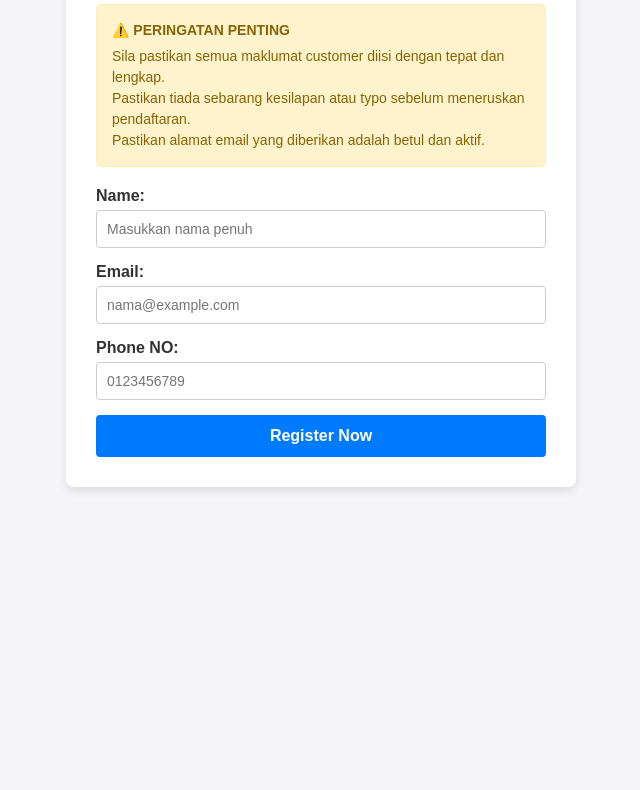
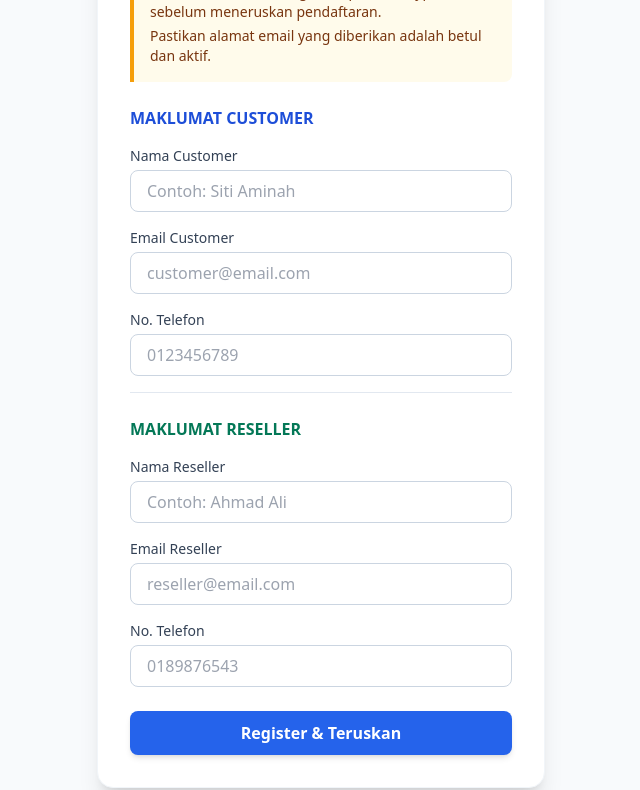
Before and after one commit to bijakdigital21-lang/Register-Form, a plain HTML site: page index.html in a window 1280 px wide. Shown: the part 223-1013 px from the top of the page, without its empty margins (319-959 px from the left). Before the commit the page ends 840 px from the top, so only its background shows below. Drawn offline with nearby package versions, Linux system fonts and the light colour scheme.

Commit message:
Update index.html

```diff
--- a/index.html
+++ b/index.html
@@ -3,115 +3,17 @@
 <head>
     <meta charset="UTF-8">
     <meta name="viewport" content="width=device-width, initial-scale=1.0">
-    <title>Customer Registration</title>
-    <style>
-        body {
-            font-family: Arial, sans-serif;
-            background-color: #f4f4f9;
-            margin: 0;
-            padding: 20px;
-            display: flex;
-            justify-content: center;
-            align-items: center;
-            min-height: 100vh;
-        }
-        .container {
-            background: #ffffff;
-            padding: 30px;
-            border-radius: 8px;
-            box-shadow: 0 4px 10px rgba(0, 0, 0, 0.1);
-            width: 100%;
-            max-width: 450px;
-        }
-        .warning-box {
-            background-color: #fff3cd;
-            color: #856404;
-            border: 1px solid #ffeeba;
-            padding: 15px;
-            border-radius: 5px;
-            margin-bottom: 20px;
-            font-size: 14px;
-            line-height: 1.5;
-        }
-        .warning-box strong {
-            display: block;
-            margin-bottom: 5px;
-        }
-        .form-group {
-            margin-bottom: 15px;
-        }
-        .form-group label {
-            display: block;
-            margin-bottom: 5px;
-            font-weight: bold;
-            color: #333;
-        }
-        .form-group input {
-            width: 100%;
-            padding: 10px;
-            border: 1px solid #ccc;
-            border-radius: 4px;
-            box-sizing: border-box;
-            font-size: 14px;
-        }
-        .btn-register {
-            background-color: #007bff;
-            color: white;
-            border: none;
-            padding: 12px;
-            width: 100%;
-            border-radius: 4px;
-            font-size: 16px;
-            cursor: pointer;
-            font-weight: bold;
-            transition: background-color 0.2s;
-        }
-        .btn-register:hover {
-            background-color: #0056b3;
-        }
-    </style>
-</head>
-<body>
+    <title>Pendaftaran Pantas - Bijak Belajar</title>
+    <!-- Menggunakan Tailwind CSS untuk rekaan moden -->
+    <script src="https://cdn.tailwindcss.com"></script>
 
-    <div class="container">
-        <h2>Customer Registration</h2>
-
-        <!-- Nota Peringatan -->
-        <div class="warning-box">
-            <strong>⚠️ PERINGATAN PENTING</strong>
-            Sila pastikan semua maklumat customer diisi dengan tepat dan lengkap.<br>
-            Pastikan tiada sebarang kesilapan atau typo sebelum meneruskan pendaftaran.<br>
-            Pastikan alamat email yang diberikan adalah betul dan aktif.
-        </div>
-
-        <!-- Form Pendaftaran -->
-        <form id="registrationForm">
-            <div class="form-group">
-                <label for="name">Name:</label>
-                <input type="text" id="name" required placeholder="Masukkan nama penuh">
-            </div>
-
-            <div class="form-group">
-                <label for="email">Email:</label>
-                <input type="email" id="email" required placeholder="nama@example.com">
-            </div>
-
-            <div class="form-group">
-                <label for="phone">Phone NO:</label>
-                <input type="tel" id="phone" required placeholder="0123456789">
-            </div>
-
-            <button type="submit" class="btn-register" id="submitBtn">Register Now</button>
-        </form>
-    </div>
-
-    <!-- Firebase SDK -->
+    <!-- Firebase SDK (Modular v10) -->
     <script type="module">
         import { initializeApp } from "https://www.gstatic.com/firebasejs/10.8.0/firebase-app.js";
         import { getAuth, createUserWithEmailAndPassword } from "https://www.gstatic.com/firebasejs/10.8.0/firebase-auth.js";
         import { getDatabase, ref, set } from "https://www.gstatic.com/firebasejs/10.8.0/firebase-database.js";
 
-        // Konfigurasi Firebase anda
+        // Firebase Config Anda[cite: 1]
         const firebaseConfig = {
             apiKey: "AIzaSyDXc06B8WLtqjkG0aScBHrd3L3M-n_5okc",
             authDomain: "grammar-hub-6af80.firebaseapp.com",
@@ -127,39 +29,129 @@
         const auth = getAuth(app);
         const db = getDatabase(app);
 
-        const form = document.getElementById('registrationForm');
-        const submitBtn = document.getElementById('submitBtn');
+        // Letakkan fungsi handleRegister dalam skop global supaya boleh diakses oleh onsubmit form
+        window.handleRegister = async function(event) {
+            // Halang borang daripada 'submit' cara biasa
+            event.preventDefault();
 
-        form.addEventListener('submit', async (e) => {
-            e.preventDefault();
+            // Ambil data customer
+            const custNama = document.getElementById('cust_nama').value;
+            const custEmail = document.getElementById('cust_email').value;
+            const custNofon = document.getElementById('cust_nofon').value;
+            const defaultPassword = "GH548257af";
 
-            const name = document.getElementById('name').value.trim();
-            const email = document.getElementById('email').value.trim();
-            const phone = document.getElementById('phone').value.trim();
-            const defaultPassword = 'GH548257af';
-
-            submitBtn.disabled = true;
-            submitBtn.textContent = 'Processing...';
+            // Ambil data reseller untuk dibawa ke page BCL nanti
+            const resellerNama = document.getElementById('reseller_nama').value;
+            const resellerEmail = document.getElementById('reseller_email').value;
+            const resellerNofon = document.getElementById('reseller_nofon').value;
 
             try {
-                // Cuba daftar akaun dalam Firebase Auth & Database
-                const userCredential = await createUserWithEmailAndPassword(auth, email, defaultPassword);
+                // 1. Create User di Firebase Authentication menggunakan emel customer
+                const userCredential = await createUserWithEmailAndPassword(auth, custEmail, defaultPassword);
                 const user = userCredential.user;
 
-                await set(ref(db, 'customers/' + user.uid), {
-                    name: name,
-                    email: email,
-                    phone: phone,
+                // 2. Simpan maklumat tambahan customer dalam Firebase Realtime Database
+                await set(ref(db, 'users/' + user.uid), {
+                    nama: custNama,
+                    email: custEmail,
+                    nofon: custNofon,
+                    reseller_rujukan: resellerNama,
                     createdAt: new Date().toISOString()
                 });
+
+                // NOTIS: Kod alert kejayaan telah dibuang di sini supaya terus redirect tanpa popup.
+
+                // 3. Bina URL target menggunakan data reseller untuk dibawa ke BCL
+                const baseUrl = "https://bijakbelajar.bcl.my/form/customer-registration";
+                const targetUrl = `${baseUrl}?name=${encodeURIComponent(resellerNama)}&email=${encodeURIComponent(resellerEmail)}&phone=${encodeURIComponent(resellerNofon)}`;
+
+                // Bawa pengguna secara automatik ke halaman tersebut
+                window.location.href = targetUrl;
+
             } catch (error) {
-                // Walaupun akaun dah wujud atau ada ralat lain, proses tetap diteruskan ke link tujuan
-                console.log("Firebase Notice:", error.message);
+                console.error("Ralat Firebase:", error);
+                alert("Gagal mendaftar: " + error.message);
             }
+        }
+    </script>
+</head>
+<body class="bg-slate-50 flex items-center justify-center min-h-screen py-8">
 
-            // ARAHAN UTAMA: Selepas selesai (atau jika berlaku ralat), terus paksa redirect ke link ini
-            window.location.href = "https://apps2.klikwoi.net/page/customer-registration-";
-        });
-    </script>
+    <div class="bg-white p-8 rounded-2xl shadow-xl w-full max-w-md border border-slate-100">
+        <div class="text-center mb-6">
+            <h2 class="text-2xl font-bold text-slate-800">CUSTOMER REGISTRATION</h2>
+        </div>
+
+        <form id="regForm" onsubmit="handleRegister(event)" class="space-y-6">
+
+            <!-- PERINGATAN PENTING -->
+            <div class="bg-amber-50 border-l-4 border-amber-500 p-4 rounded-r-lg text-sm text-amber-900 space-y-1">
+                <p class="font-bold flex items-center gap-1.5">
+                    <span>⚠️</span> PERINGATAN PENTING[cite: 1]
+                </p>
+                <p>Sila pastikan semua maklumat customer diisi dengan tepat dan lengkap.</p>
+                <p>Pastikan tiada sebarang kesilapan atau typo sebelum meneruskan pendaftaran.</p>
+                <p>Pastikan alamat email yang diberikan adalah betul dan aktif.</p>
+            </div>
+
+            <!-- MAKLUMAT CUSTOMER -->
+            <div class="space-y-4 pb-4 border-b border-slate-200">
+                <h3 class="text-md font-semibold text-blue-700">MAKLUMAT CUSTOMER</h3>
+
+                <div>
+                    <label class="block text-sm font-medium text-slate-700 mb-1">Nama Customer</label>
+                    <input type="text" id="cust_nama" required
+                        class="w-full px-4 py-2 border border-slate-300 rounded-lg focus:ring-2 focus:ring-blue-500 focus:outline-none"
+                        placeholder="Contoh: Siti Aminah">
+                </div>
+
+                <div>
+                    <label class="block text-sm font-medium text-slate-700 mb-1">Email Customer</label>
+                    <input type="email" id="cust_email" required
+                        class="w-full px-4 py-2 border border-slate-300 rounded-lg focus:ring-2 focus:ring-blue-500 focus:outline-none"
+                        placeholder="customer@email.com">
+                </div>
+
+                <div>
+                    <label class="block text-sm font-medium text-slate-700 mb-1">No. Telefon </label>
+                    <input type="tel" id="cust_nofon" required
+                        class="w-full px-4 py-2 border border-slate-300 rounded-lg focus:ring-2 focus:ring-blue-500 focus:outline-none"
+                        placeholder="0123456789">
+                </div>
+            </div>
+
+            <!-- MAKLUMAT RESELLER (DATA AKAN DI-AUTO FILL KE BCL) -->
+            <div class="space-y-4">
+                <h3 class="text-md font-semibold text-emerald-700">MAKLUMAT RESELLER</h3>
+
+                <div>
+                    <label class="block text-sm font-medium text-slate-700 mb-1">Nama Reseller</label>
+                    <input type="text" id="reseller_nama" required
+                        class="w-full px-4 py-2 border border-slate-300 rounded-lg focus:ring-2 focus:ring-blue-500 focus:outline-none"
+                        placeholder="Contoh: Ahmad Ali">
+                </div>
+
+                <div>
+                    <label class="block text-sm font-medium text-slate-700 mb-1">Email Reseller</label>
+                    <input type="email" id="reseller_email" required
+                        class="w-full px-4 py-2 border border-slate-300 rounded-lg focus:ring-2 focus:ring-blue-500 focus:outline-none"
+                        placeholder="reseller@email.com">
+                </div>
+
+                <div>
+                    <label class="block text-sm font-medium text-slate-700 mb-1">No. Telefon </label>
+                    <input type="tel" id="reseller_nofon" required
+                        class="w-full px-4 py-2 border border-slate-300 rounded-lg focus:ring-2 focus:ring-blue-500 focus:outline-none"
+                        placeholder="0189876543">
+                </div>
+            </div>
+
+            <button type="submit"
+                class="w-full bg-blue-600 hover:bg-blue-700 text-white font-semibold py-2.5 rounded-lg transition duration-200 shadow-md">
+                Register & Teruskan
+            </button>
+        </form>
+    </div>
+
 </body>
 </html>
```
